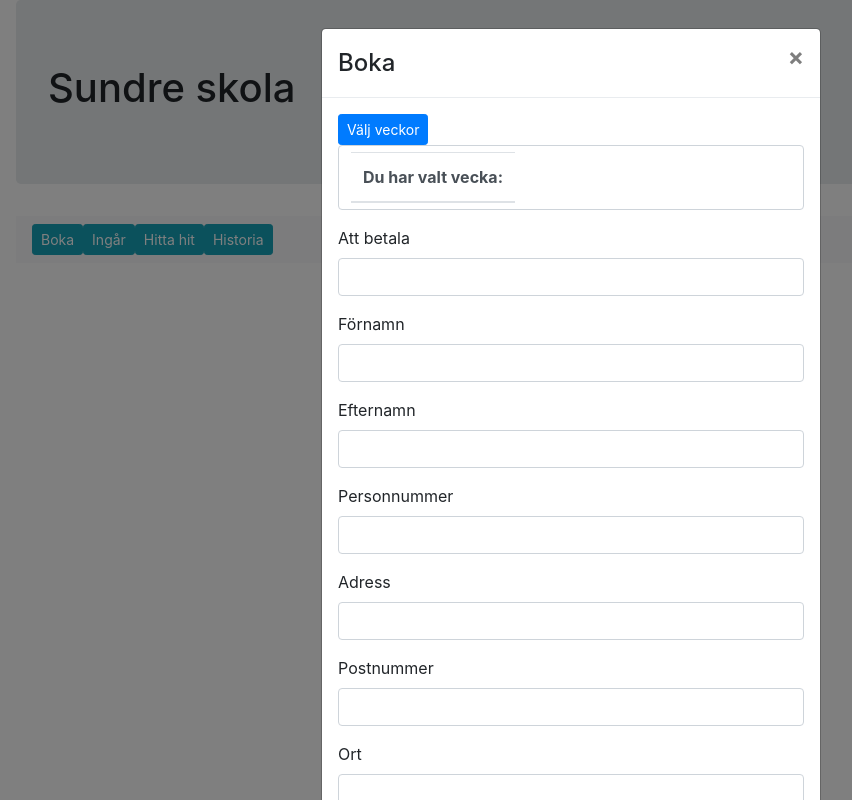
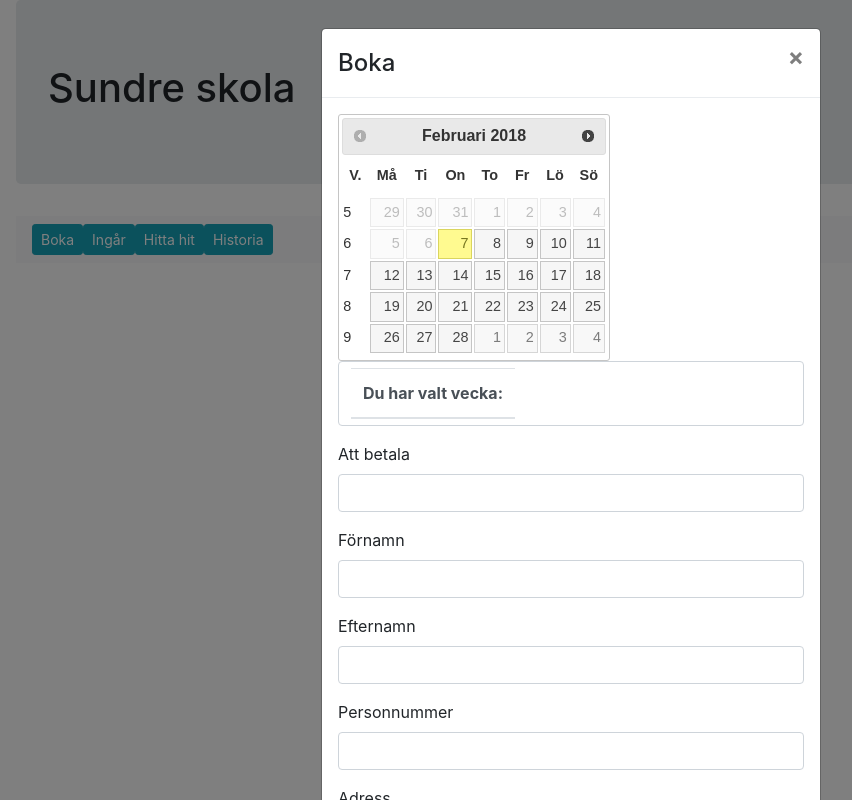
Before and after one commit to PROG17/Andreas_Samuel, a website: page public/index.html in a window 1280 px wide. Both pictures are taken after a click on the button "Boka". Shown: the whole page, without its empty margins (69-921 px from the left). Drawn offline with nearby package versions, Linux system fonts and the light colour scheme; no server answers.

Commit message:
Fixat att weekpicker syns hela tiden

```diff
--- a/public/index.html
+++ b/public/index.html
@@ -32,7 +32,7 @@
       <nav class="navbar navbar-expand-sm bg-light">
           <ul class="navbar-nav">
             <li class="nav-item">
-              <button class="btn btn-info btn-sm" data-toggle="modal" data-target="#booking">Boka</button>
+              <button id="openBookingModal" class="btn btn-info btn-sm" data-toggle="modal" data-target="#booking">Boka</button>
               <div class="modal fade" id="booking">
                   <div class="modal-dialog">
                     <div class="modal-content">
@@ -46,7 +46,8 @@
                       <!-- Modal body -->
                       <div class="modal-body">
                           <div class="form-group">
-                              <input type="button" class="week-picker btn btn-sm btn-primary" value="Välj veckor"/>
+                              <!-- <input type="button" class="week-picker btn btn-sm btn-primary" value="Välj veckor"/> -->
+                              <div class="week-picker" value="Välj veckor"></div>
                               <span id="week-picker-validation" class="text-danger"></span>
                               <table id="weeks" class="table form-control">
                                 <thead>
--- a/public/scripts/index-modal.js
+++ b/public/scripts/index-modal.js
@@ -1,4 +1,7 @@
 // import { lchmod } from "fs";
+
+$('#openBookingModal').on('click', function(){
+})
 
 Array.prototype.contains = function ( needle ) {
     for (i in this) {
--- a/public/scripts/weekpicker.js
+++ b/public/scripts/weekpicker.js
@@ -1,9 +1,6 @@
-$(function() {
+$(function () {
     var startDate;
     var endDate;
-
-    $("ui-datepicker-next").val("Framåt");
-    $("ui-datepicker-prev").val("Bakåt");
 
     var selectCurrentWeek = function () {
         window.setTimeout(function () {
@@ -15,7 +12,7 @@ $(function() {
         var $input = $(input);
         var date = $input.datepicker('getDate');
         if (date !== null) {
-            var firstDay = $input.datepicker( "option", "firstDay" );
+            var firstDay = $input.datepicker("option", "firstDay");
             var dayAdjustment = date.getDay() - firstDay;
             if (dayAdjustment < 0) {
                 dayAdjustment += 7;
@@ -28,7 +25,7 @@ $(function() {
         }
     }
 
-    var getWeekNumber = function(dateText){
+    var getWeekNumber = function (dateText) {
         return $.datepicker.iso8601Week(new Date(dateText))
     }
 
@@ -36,6 +33,7 @@ $(function() {
         beforeShow: function () {
             $('#ui-datepicker-div').addClass('ui-weekpicker');
             selectCurrentWeek();
+            var d = $('.ui-weekpicker > table');
         },
         onClose: function () {
             $('#ui-datepicker-div').removeClass('ui-weekpicker');
@@ -48,40 +46,58 @@ $(function() {
             let selectedDates = $(".startDate");
             let startDate = getStartDate(this);
             let containsDate = selectedDates.toArray().contains(startDate);
-            if(!containsDate){
+            if (!containsDate) {
                 $(this).change();
                 addWeekToTable(startDate, getWeekNumber(dateText));
                 $("#week-picker-validation").text("");
             }
-            else{
+            else {
                 $("#week-picker-validation").text("Veckan är redan vald.")
             }
 
             $(this).val("Välj veckor");
         },
-        beforeShowDay: function(date){
+        beforeShowDay: function (date) {
+            // var $calendarTR = $('.ui-weekpicker .ui-datepicker-calendar tbody tr');
+            // var $calendarTR = $('.ui-weekpicker');
+            // var tbl = $calendarTR.children("table");
+            // var cal = document.querySelector("#ui-datepicker-div");
+            // $calendarTR.on('mousemove', function () {
+            //     $(this).find('td a').addClass('ui-state-hover');
+            // });
+            // $calendarTR.on('mouseleave' ,function () {
+            //     $(this).find('td a').removeClass('ui-state-hover');
+            // });
+
             let array = [];
-            bookingManager.GetUnavailableDates((dates)=>{
+            bookingManager.GetUnavailableDates((dates) => {
                 array = dates;
-              }, (error)=>{
+            }, (error) => {
                 console.log(error);
-              });
+            });
             var string = jQuery.datepicker.formatDate('yy-mm-dd', date);
-        return [ array.indexOf(string) == -1 ]
+            return [array.indexOf(string) == -1]
         }
     });
 
-    var $calendarTR = $('.ui-weekpicker .ui-datepicker-calendar tr');
+
+    var $calendarTR = $('.week-picker .ui-datepicker-calendar tbody tr');
+    // var $calendarTR = $('.ui-weekpicker').children();
     // $calendarTR.live('mousemove', function () {
     //     $(this).find('td a').addClass('ui-state-hover');
     // });
     // $calendarTR.live('mouseleave', function () {
     //     $(this).find('td a').removeClass('ui-state-hover');
     // });
-    $calendarTR.on('mousemove', function () {
+    $calendarTR.on('mouseover', function (event) {
+        event.preventDefault();
         $(this).find('td a').addClass('ui-state-hover');
     });
-    $calendarTR.on('mouseleave', function () {
+    $calendarTR.on('mouseleave' ,function (event) {
+        event.preventDefault();
         $(this).find('td a').removeClass('ui-state-hover');
     });
+
+
+
 });
```
Also changed, not shown: public/Images/ui-icons_444444_256x240.png (added), public/Images/ui-icons_555555_256x240.png (added), public/Images/ui-icons_777620_256x240.png (added), public/Images/ui-icons_777777_256x240.png (added), public/Images/ui-icons_cc0000_256x240.png (added), public/Images/ui-icons_ffffff_256x240.png (added).
